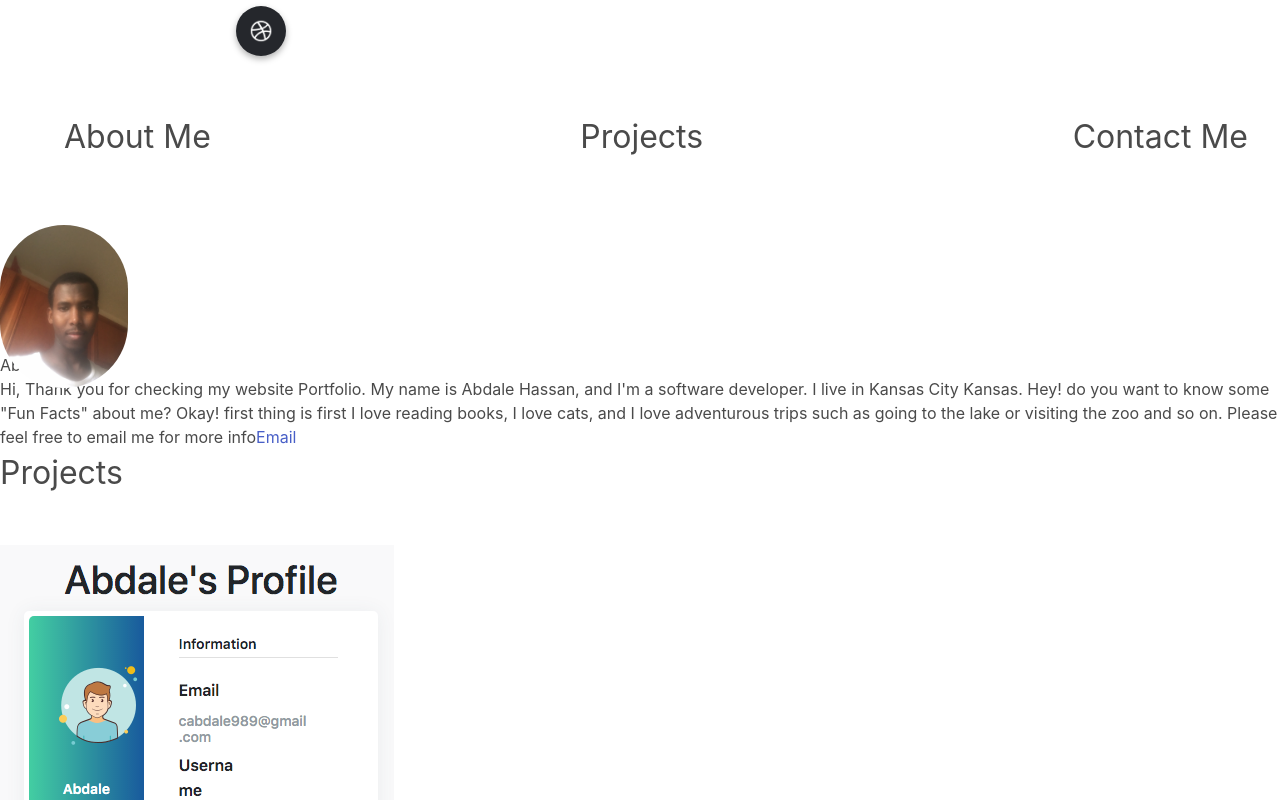
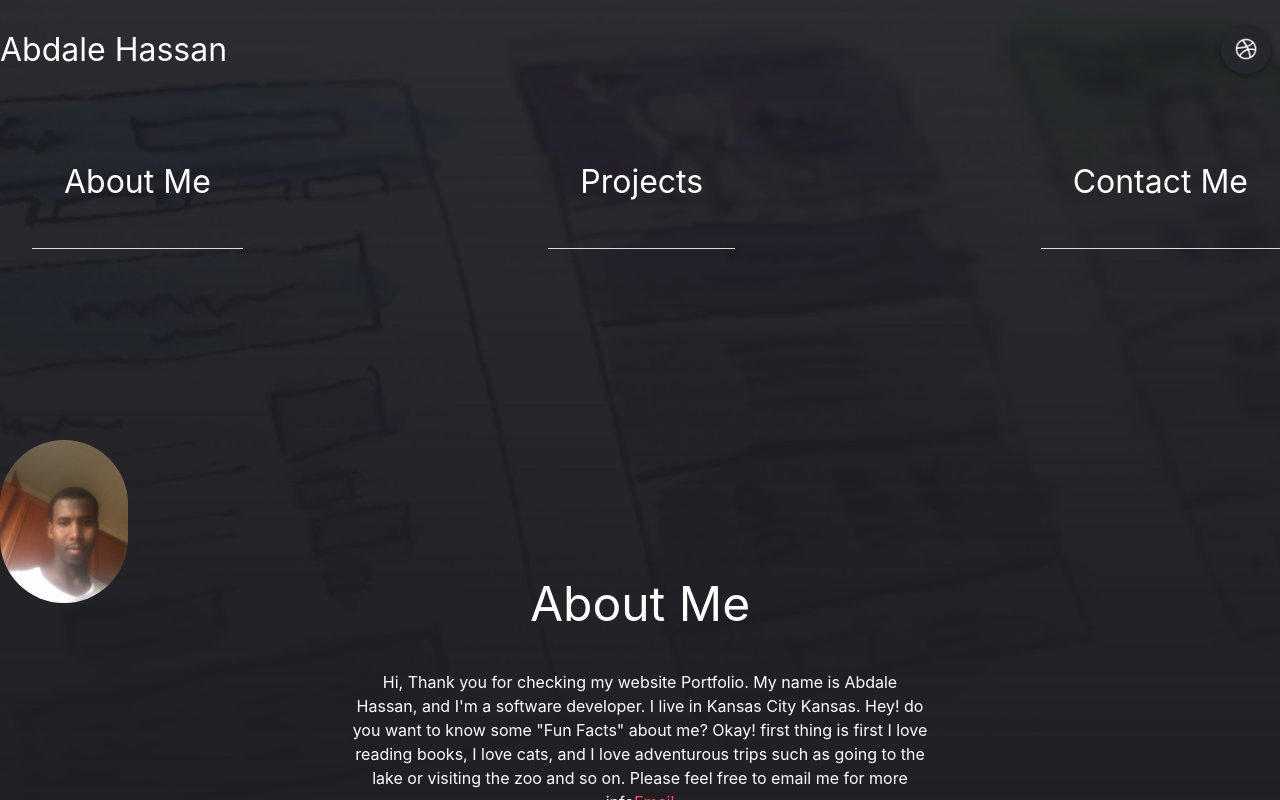
Before and after one commit to Abdale88/15_React_Portfolio, a React (Create React App) app in the folder react-portfolio/: page / in a window 1280 px wide. Shown: the top 800 px of the page. Built offline with nearby package versions, Linux system fonts and the light colour scheme.

Commit message:
add styling for html, body, h1, and so on

```diff
--- a/react-portfolio/src/style/index.css
+++ b/react-portfolio/src/style/index.css
@@ -0,0 +1,141 @@
+/* Global */
+*{
+    margin: 0;
+    padding: 0;
+    border: 0;
+    outline: 0;
+    font-size: 100%;
+    vertical-align: baseline
+}
+
+html{
+    font-family: Proxima nova, sans-serif;
+}
+
+body{
+    width: 100%;
+    background-image: url(../images/BG_01.png);
+    background-position: top center;
+    background-repeat: no-repeat;
+    background-size: cover;
+}
+
+section{
+    margin: 20px;
+}
+.wrapper{
+    width: 90%;
+    margin: 0 auto;
+}
+
+.clearfix::after{
+    content: " ";
+    clear: both;
+    display: table;
+}
+
+h1{
+    color: white;
+    font-size: 48px;
+}
+
+p{
+    color: white;
+    font-size:16px;
+}
+
+ul{
+    list-style: none;
+    margin-top: 30px;
+}
+ul li:hover{
+    border-bottom: 2px solid red;
+  }
+
+li{
+    color: white;
+    font-size: 16px;
+    margin-bottom: 20px;
+}
+
+nav{
+    height: 100px;
+    line-height: 100px ;
+}
+.content ul li a {
+    color: white;
+
+}
+
+.content ul  li a:hover {
+    color:rgb(106, 152, 106);
+}
+
+nav a {
+    color: white;
+    text-decoration: none;
+}
+
+nav a img{
+    vertical-align: middle
+}
+
+nav a:nth-child(2){
+    float:right
+}
+
+/* header */
+header{
+    margin: 100px 0 200px 0;
+    text-align: center;
+}
+
+header p{
+    width: 45%;
+    margin: 30px auto 0 auto
+}
+
+header a {
+    color: #ff4A5E;
+    text-decoration: none;
+}
+/* work */
+
+.work{
+    text-align: center;
+    width: 100%;
+}
+
+.work a img{
+    margin: 1%;
+    width: 45%;
+}
+
+.whatIDo{
+    text-align: center;
+    margin: 100px 0 200px 0;
+    position: relative;
+}
+
+.whatIDo h1 {
+    color: #13A3FD;
+}
+
+
+.work2{
+    width: 100%;
+    text-align: center;
+}
+.work2 a img{
+    margin: 1%;
+    width: 92%;
+}
+/* footer */
+footer{
+    text-align: center;
+    margin:60px;
+}
+
+footer p {
+    color: #404348
+}
```
